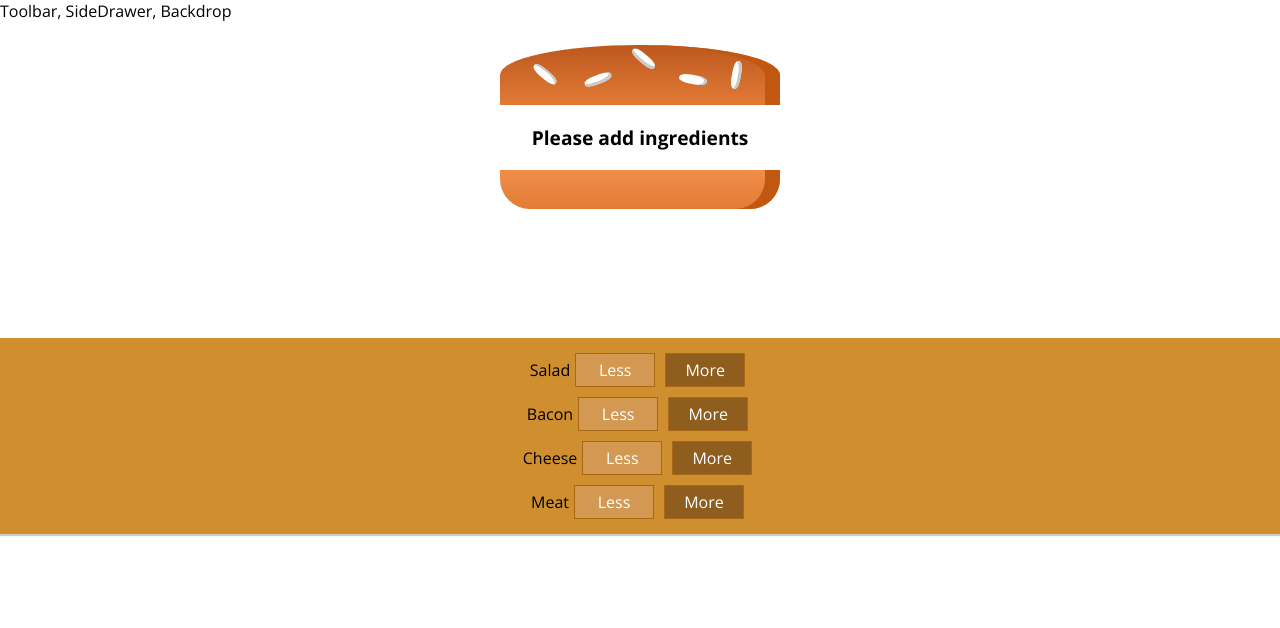
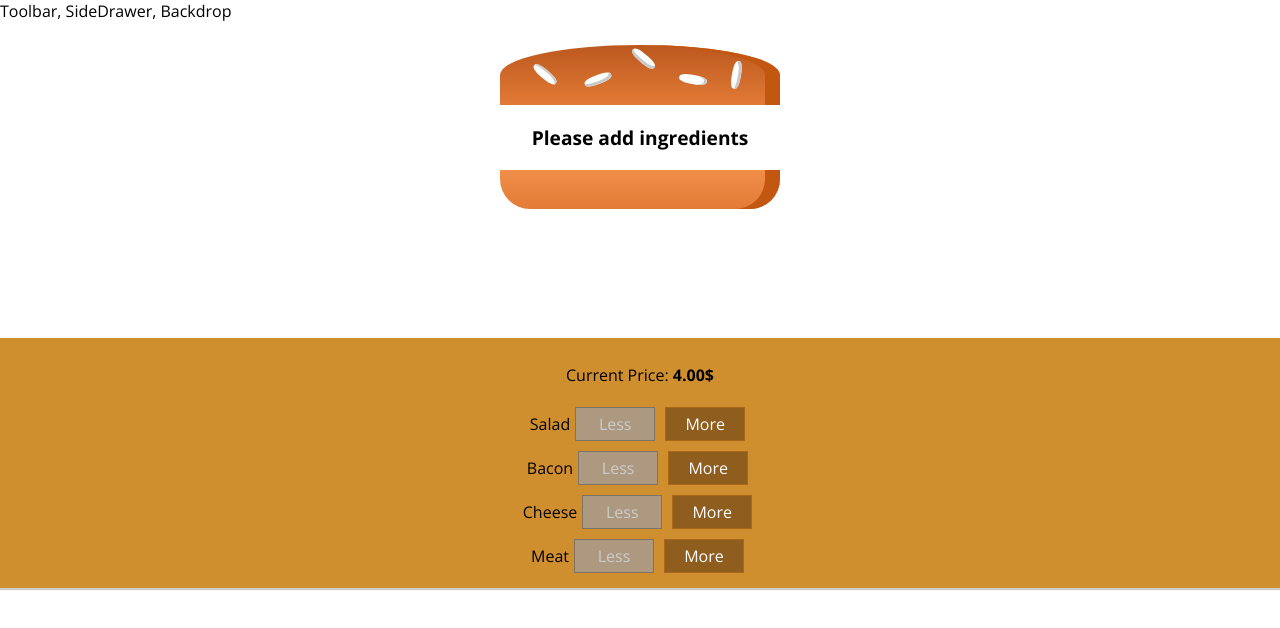
Before and after one commit to MehmetCelik4/Bstore, a React (Create React App) app: page / in a window 1280 px wide. Shown: the top 628 px of the page. Built offline with nearby package versions, Linux system fonts and the light colour scheme.

Commit message:
add ingredient control buttons

```diff
--- a/src/components/Burger/BuildControls/BuildControl/BuildControl.js
+++ b/src/components/Burger/BuildControls/BuildControl/BuildControl.js
@@ -7,7 +7,11 @@
     <div className={classes.label}>
       {props.label}
     </div>
-    <button className={classes.Less}>Less</button>
+    <button
+      className={classes.Less}
+      onClick={props.removed}
+      disabled={props.disabled}
+      >Less</button>
     <button className={classes.More} onClick={props.added}>More</button>
   </div>
 );
--- a/src/components/Burger/BuildControls/BuildControls.js
+++ b/src/components/Burger/BuildControls/BuildControls.js
@@ -12,12 +12,16 @@
 
 const buildControls = (props) => (
   <div className={classes.BuildControls}>
+    <p>Current Price: <strong>{props.price.toFixed(2)}$</strong></p>
+
     {
       controls.map(ctrl => (
         <BuildControl
           key={ctrl.label}
           label={ctrl.label}
           added={() => props.ingredientAdded(ctrl.type)}
+          removed={() => props.ingredientRemoved(ctrl.type)}
+          disabled={props.disabled[ctrl.type]}
           >
         </BuildControl>
       ))
--- a/src/containers/BurgerBuilder/BurgerBuilder.js
+++ b/src/containers/BurgerBuilder/BurgerBuilder.js
@@ -43,15 +43,44 @@
   }
 
   removeIngredientHandler = (type) => {
+    const oldCount = this.state.ingredients[type]
+    if (oldCount <= 0){
+      return
+    }
+    const updatedCount = oldCount - 1
+    const updatedIngredients = {
+      ...this.state.ingredients
+    }
 
+    updatedIngredients[type] = updatedCount
+    const priceDeduction = INGREDIENT_PRICES[type]
+    const oldPrice = this.state.totalPrice
+    const newPrice = oldPrice - priceDeduction
+
+    this.setState((state) => {
+      return {
+        ingredients: updatedIngredients,
+        totalPrice: newPrice
+      };
+    });
   }
 
   render() {
+    const disabledInfo = {
+      ...this.state.ingredients
+    }
+
+    for (let key in disabledInfo) {
+      disabledInfo[key] = disabledInfo[key] <= 0
+    }
     return(
       <Aux>
         <Burger ingredients={this.state.ingredients}/>
         <BuildControls
           ingredientAdded={this.addIngredientHandler}
+          ingredientRemoved={this.removeIngredientHandler}
+          disabled={disabledInfo}
+          price={this.state.totalPrice}
           ></BuildControls>
       </Aux>
     )
```
